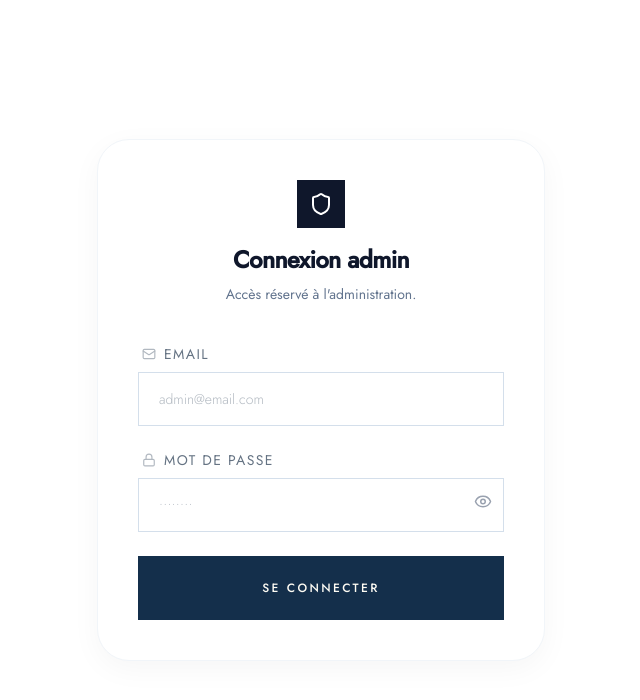
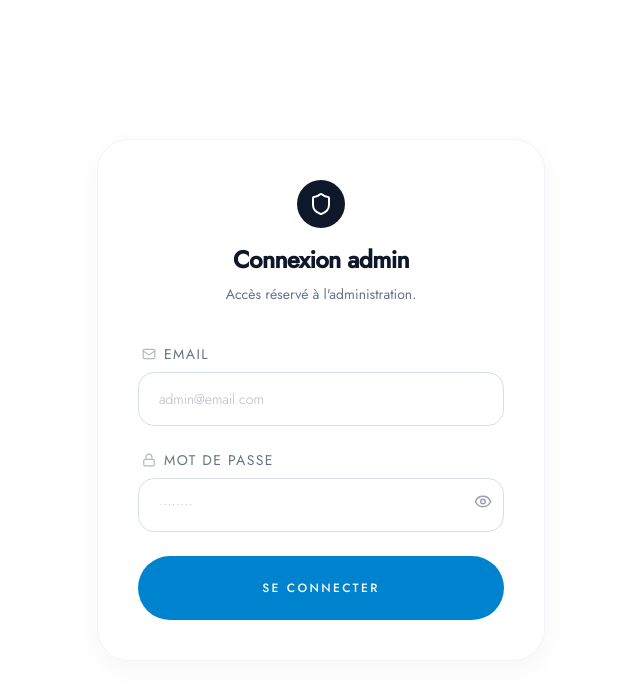
Before and after one commit to tianaflorent/kitesurf, a Next.js app: page /admin/login in a window 1280 px wide. Shown: the top 700 px of the page, without its empty margins (319-959 px from the left). Built offline with nearby package versions, Linux system fonts and the light colour scheme.

Commit message:
Update bouton

```diff
--- a/app/[lang]/HomeContent.tsx
+++ b/app/[lang]/HomeContent.tsx
@@ -61,7 +61,7 @@ function HeroSection({ t, lang }: { t: HomeDictionary; lang: Locale }) {
           <Button
             asChild
             size="lg"
-            className="rounded-none text-xs md:text-sm px-8 py-6 uppercase tracking-widest bg-primary text-primary-foreground hover:bg-primary/90 transition-all border border-primary"
+            className="text-xs md:text-sm px-8 py-6 uppercase tracking-widest bg-primary text-primary-foreground hover:bg-primary/90 transition-all border border-primary"
           >
             <Link href={`/${lang}/reservation`}>{t.bookButton}</Link>
           </Button>
@@ -69,7 +69,7 @@ function HeroSection({ t, lang }: { t: HomeDictionary; lang: Locale }) {
             asChild
             variant="outline"
             size="lg"
-            className="rounded-none text-xs md:text-sm px-8 py-6 uppercase tracking-widest bg-transparent text-white border-white/40 hover:bg-white hover:text-black transition-all"
+            className="text-xs md:text-sm px-8 py-6 uppercase tracking-widest bg-transparent text-white border-white/40 hover:bg-white hover:text-black transition-all"
           >
             <Link href={`/${lang}/cours`}>{t.coursesButton}</Link>
           </Button>
@@ -118,7 +118,7 @@ function LocationSection({ t, lang }: { t: HomeDictionary; lang: Locale }) {
             asChild
             variant="outline"
             size="lg"
-            className="rounded-none uppercase tracking-widest text-xs px-8 py-6 border-foreground text-foreground hover:bg-foreground hover:text-background transition-colors"
+            className="uppercase tracking-widest text-xs px-8 py-6 border-foreground text-foreground hover:bg-foreground hover:text-background transition-colors"
           >
             <Link href={`/${lang}/contact`}>{t.discoverSanctuary}</Link>
           </Button>
@@ -181,7 +181,7 @@ function CommunitySection({ t, lang }: { t: HomeDictionary; lang: Locale }) {
         <Button
           asChild
           size="lg"
-          className="rounded-none bg-secondary text-secondary-foreground hover:bg-secondary/90 uppercase tracking-[0.2em] px-12 py-8 text-sm transition-all border-none"
+          className="bg-secondary text-secondary-foreground hover:bg-secondary/90 uppercase tracking-[0.2em] px-12 py-8 text-sm transition-all border-none"
         >
           <Link href={`/${lang}/contact`}>{t.bookNow}</Link>
         </Button>
--- a/app/[lang]/layout.tsx
+++ b/app/[lang]/layout.tsx
@@ -1,12 +1,12 @@
 import type { Metadata } from "next";
 import "../globals.css";
 import ClientLayout from "../components/ClientLayout";
-import { Cormorant_Garamond, Jost, Great_Vibes } from "next/font/google";
+import { Outfit, Inter, Great_Vibes } from "next/font/google";
 import { cn } from "@/lib/utils";
 import { i18n, type Locale } from "@/i18n-config";
 
-const cormorant = Cormorant_Garamond({ subsets: ['latin'], weight: ['300', '400', '500', '600', '700'], style: ['normal', 'italic'], variable: '--font-serif' });
-const jost = Jost({ subsets: ['latin'], weight: ['300', '400', '500'], variable: '--font-sans' });
+const outfit = Outfit({ subsets: ['latin'], weight: ['300', '400', '500', '600', '700'], variable: '--font-heading' });
+const inter = Inter({ subsets: ['latin'], weight: ['300', '400', '500', '600'], variable: '--font-sans' });
 const greatVibes = Great_Vibes({ subsets: ['latin'], weight: ['400'], variable: '--font-script' });
 
 const BASE_URL = process.env.NEXT_PUBLIC_SITE_URL!;
@@ -98,7 +98,7 @@ export default async function RootLayout({
 }) {
   const { lang } = await params;
   return (
-    <html lang={lang} className={cn("font-sans", jost.variable, cormorant.variable, greatVibes.variable)}>
+    <html lang={lang} className={cn("font-sans", inter.variable, outfit.variable, greatVibes.variable)}>
       <body className="flex flex-col min-h-screen relative bg-background text-foreground selection:bg-secondary/40 selection:text-foreground">
         <ClientLayout>{children}</ClientLayout>
       </body>
--- a/app/globals.css
+++ b/app/globals.css
@@ -50,7 +50,7 @@
    THEME TAILWIND & SHADCN
 ========================================= */
 @theme inline {
-  --font-serif: var(--font-serif);
+  --font-heading: var(--font-heading);
   --font-sans: var(--font-sans);
   --font-script: var(--font-script);
 
@@ -110,8 +110,8 @@
   --popover: oklch(1 0 0);
   --popover-foreground: oklch(0.22 0.04 250);
 
-  /* Primary : Bleu Marine riche (Élégance, Mer profonde) */
-  --primary: oklch(0.30 0.06 250);
+  /* Primary : Bleu Océan Vif (Frais, Énergique, Plus Clair) */
+  --primary: oklch(0.58 0.16 240);
   --primary-foreground: oklch(0.99 0.01 90);
 
   /* Secondary : Sable / Champagne Doré (Le Luxe subtil) */
@@ -136,8 +136,8 @@
   /* Focus ring : Sable doré */
   --ring: oklch(0.86 0.05 85);
 
-  /* RADIUS : 0 pour un côté "Magazine / Luxe" aux bords francs */
-  --radius: 0rem;
+  /* RADIUS : Style entièrement arrondi pour un look très moderne et doux */
+  --radius: 1rem;
 
   /* Graphiques */
   --chart-1: oklch(0.30 0.06 250); /* Bleu profond */
@@ -221,8 +221,8 @@
     scroll-behavior: smooth;
   }
 
-  /* Applique la police Serif luxueuse à tous les titres par défaut */
+  /* Applique la police moderne (Outfit) à tous les titres par défaut */
   h1, h2, h3, h4, h5, h6 {
-    @apply font-serif font-light tracking-tight;
+    @apply font-heading font-medium tracking-tight;
   }
 }
--- a/components/reusable/PrimaryButton.tsx
+++ b/components/reusable/PrimaryButton.tsx
@@ -10,7 +10,7 @@ const PrimaryButton = forwardRef<HTMLButtonElement, Props>(function PrimaryButto
     <button
       ref={ref}
       className={
-        "w-full group relative cursor-pointer flex items-center justify-center gap-4 bg-primary text-primary-foreground uppercase tracking-[0.2em] text-xs py-6 px-8 rounded-none font-medium transition-all hover:bg-primary/90 active:scale-[0.98] disabled:opacity-50 disabled:pointer-events-none " +
+        "w-full group relative cursor-pointer flex items-center justify-center gap-4 bg-primary text-primary-foreground uppercase tracking-[0.2em] text-xs py-6 px-8 rounded-full font-medium transition-all hover:bg-primary/90 active:scale-[0.98] disabled:opacity-50 disabled:pointer-events-none " +
         (className ?? "")
       }
       {...rest}
--- a/components/reusable/TextArea.tsx
+++ b/components/reusable/TextArea.tsx
@@ -10,7 +10,7 @@ const TextArea = forwardRef<HTMLTextAreaElement, Props>(function TextArea(props,
     <textarea
       ref={ref}
       className={
-        "w-full px-5 py-4 bg-transparent border border-border rounded-none text-sm transition-all focus:border-primary outline-none placeholder:text-muted-foreground/50 resize-none font-light " +
+        "w-full px-5 py-4 bg-transparent border border-border rounded-[var(--radius)] text-sm transition-all focus:border-primary outline-none placeholder:text-muted-foreground/50 resize-none font-light " +
         (className ?? "")
       }
       {...rest}
--- a/components/reusable/TextInput.tsx
+++ b/components/reusable/TextInput.tsx
@@ -10,7 +10,7 @@ const TextInput = forwardRef<HTMLInputElement, Props>(function TextInput(props,
     <input
       ref={ref}
       className={
-        "w-full px-5 py-4 pr-12 bg-transparent border border-border rounded-none text-sm transition-all focus:border-primary outline-none placeholder:text-muted-foreground/50 font-light " +
+        "w-full px-5 py-4 pr-12 bg-transparent border border-border rounded-[var(--radius)] text-sm transition-all focus:border-primary outline-none placeholder:text-muted-foreground/50 font-light " +
         (className ?? "")
       }
       {...rest}
--- a/components/ui/button.tsx
+++ b/components/ui/button.tsx
@@ -5,8 +5,8 @@ import { Slot } from "radix-ui"
 import { cn } from "@/lib/utils"
 
 const buttonVariants = cva(
-  // Base : Arêtes franches (rounded-none), typographie soignée, transitions douces
-  "group/button inline-flex shrink-0 items-center justify-center rounded-none border border-transparent bg-clip-padding text-sm font-medium tracking-wide whitespace-nowrap transition-all duration-300 outline-none select-none focus-visible:ring-2 focus-visible:ring-ring focus-visible:ring-offset-2 focus-visible:ring-offset-background disabled:pointer-events-none disabled:opacity-50 [&_svg]:pointer-events-none [&_svg]:shrink-0 [&_svg:not([class*='size-'])]:size-4",
+  // Base : Coins arrondis connectés au système de design, typographie soignée, transitions douces
+  "group/button inline-flex shrink-0 items-center justify-center rounded-full border border-transparent bg-clip-padding text-sm font-medium tracking-wide whitespace-nowrap transition-all duration-300 outline-none select-none focus-visible:ring-2 focus-visible:ring-ring focus-visible:ring-offset-2 focus-visible:ring-offset-background disabled:pointer-events-none disabled:opacity-50 [&_svg]:pointer-events-none [&_svg]:shrink-0 [&_svg:not([class*='size-'])]:size-4",
   {
     variants: {
       variant: {
```
